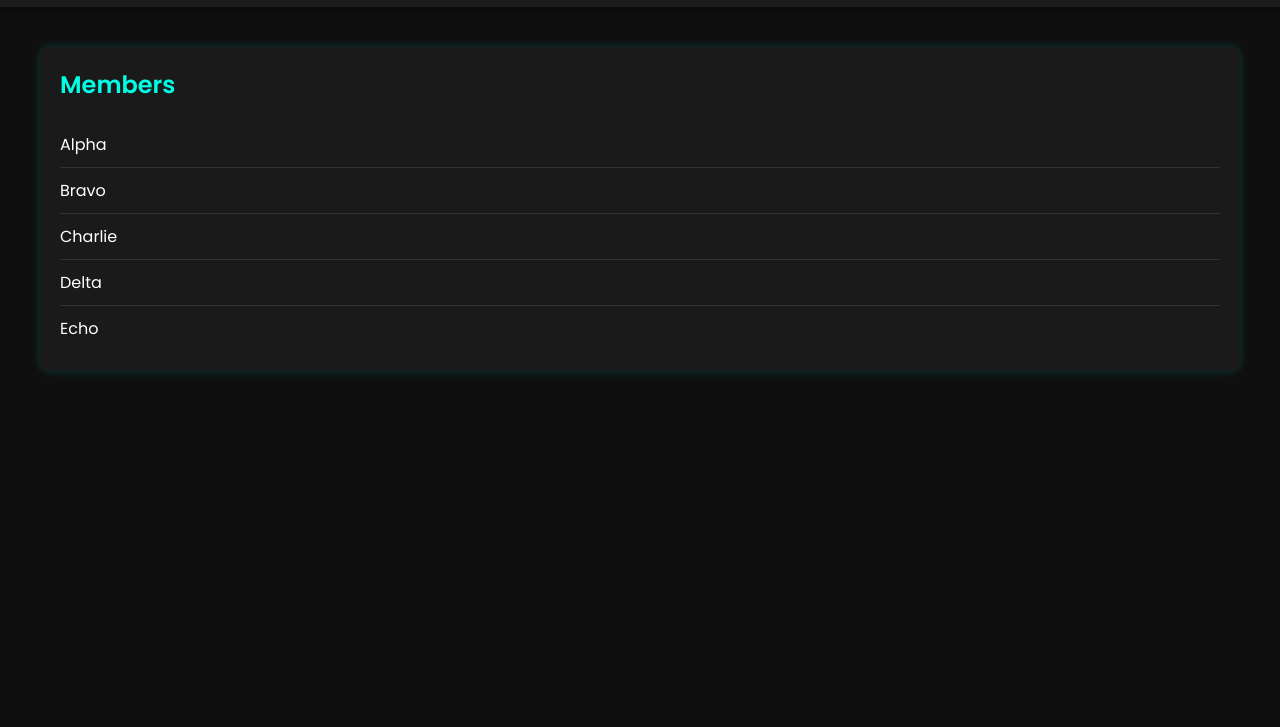
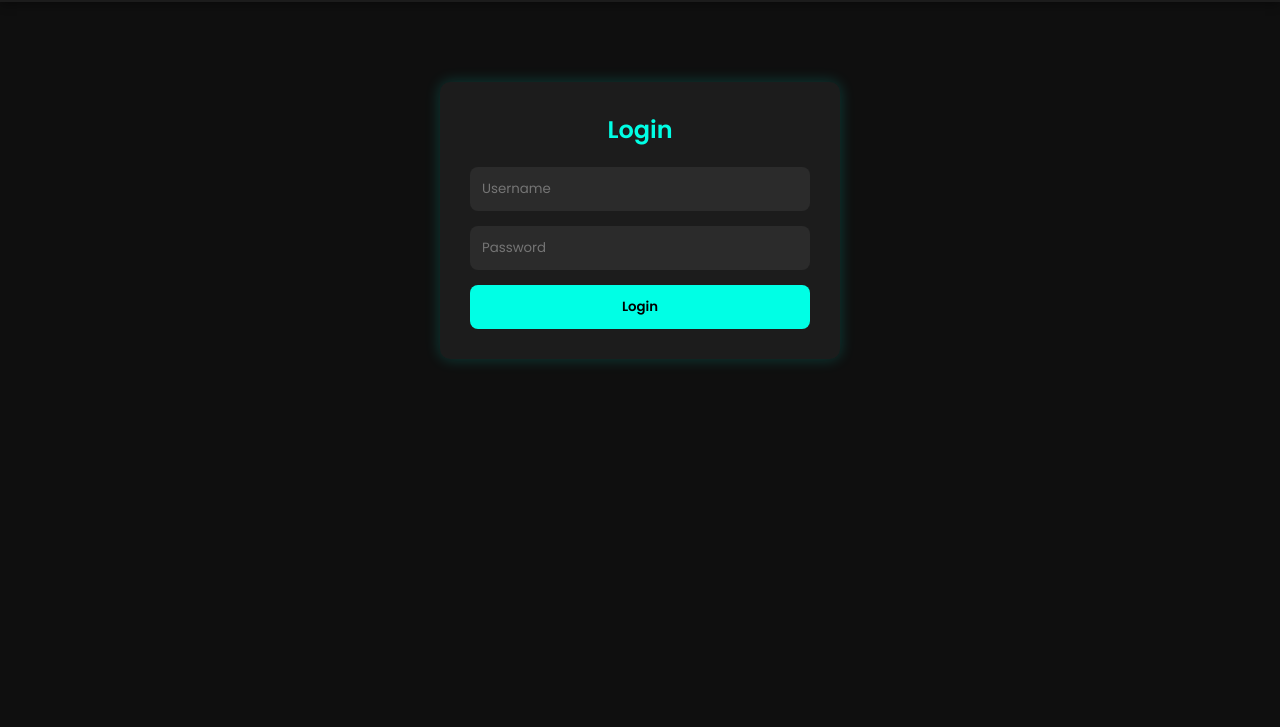
Before and after one commit to kokusz00/mythcrew, a plain HTML site: page index.html in a window 1280 px wide. Shown: the part 73-800 px from the top of the page. Drawn offline with Linux system fonts and the light colour scheme.

Commit message:
Update index.html

```diff
--- a/index.html
+++ b/index.html
@@ -58,26 +58,55 @@
     .member:last-child {
       border-bottom: none;
     }
+    .login-form {
+      background: #1c1c1c;
+      padding: 30px;
+      border-radius: 10px;
+      width: 100%;
+      max-width: 400px;
+      margin: 40px auto;
+      box-shadow: 0 0 15px rgba(0,255,229,0.2);
+    }
+    .login-form h2 {
+      color: #00ffe5;
+      margin-bottom: 20px;
+      text-align: center;
+    }
+    .login-form input {
+      width: 100%;
+      padding: 12px;
+      margin-bottom: 15px;
+      border: none;
+      border-radius: 8px;
+      background: #2b2b2b;
+      color: white;
+    }
+    .login-form button {
+      width: 100%;
+      padding: 12px;
+      background: #00ffe5;
+      color: #000;
+      border: none;
+      border-radius: 8px;
+      font-weight: 600;
+      cursor: pointer;
+    }
   </style>
 </head>
 <body>
   <header>
     <div class="logo">Myth Crew</div>
-    <div id="authArea">
-      <!-- Login/User Display Here -->
-    </div>
+    <div id="authArea"></div>
   </header>
   <div class="container">
-    <div class="member-list">
+    <div id="loginSection"></div>
+    <div class="member-list" id="memberSection" style="display: none;">
       <h2>Members</h2>
-      <div id="members">
-        <!-- Member list will appear here -->
-      </div>
+      <div id="members"></div>
     </div>
   </div>
 
   <script>
-    // Example login state simulation
     let loggedInUser = localStorage.getItem('mythUser') || null;
 
     function renderAuthArea() {
@@ -85,39 +114,63 @@
       authArea.innerHTML = '';
       if (loggedInUser) {
         authArea.innerHTML = `<span>Welcome, <strong>${loggedInUser}</strong></span>`;
-      } else {
-        const loginBtn = document.createElement('button');
-        loginBtn.textContent = 'Login';
-        loginBtn.className = 'auth-btn';
-        loginBtn.onclick = showLoginPrompt;
-        authArea.appendChild(loginBtn);
       }
     }
 
-    function showLoginPrompt() {
-      const username = prompt('Username:');
-      const password = prompt('Password:');
-      if (username && password) {
-        // TODO: Real validation can be added
-        localStorage.setItem('mythUser', username);
-        loggedInUser = username;
+    function renderLoginForm() {
+      const loginSection = document.getElementById('loginSection');
+      const memberSection = document.getElementById('memberSection');
+
+      if (loggedInUser) {
+        loginSection.style.display = 'none';
+        memberSection.style.display = 'block';
+        return;
+      }
+
+      loginSection.innerHTML = `
+        <div class="login-form">
+          <h2>Login</h2>
+          <input type="text" id="username" placeholder="Username" />
+          <input type="password" id="password" placeholder="Password" />
+          <button onclick="handleLogin()">Login</button>
+        </div>
+      `;
+    }
+
+    function handleLogin() {
+      const user = document.getElementById('username').value;
+      const pass = document.getElementById('password').value;
+      if (user && pass) {
+        // TODO: Replace with secure validation logic
+        localStorage.setItem('mythUser', user);
+        loggedInUser = user;
         renderAuthArea();
+        renderLoginForm();
+        loadMembers();
       }
     }
 
     function loadMembers() {
-      const memberData = ['Alpha', 'Bravo', 'Charlie', 'Delta', 'Echo'];
+      const members = [
+        { name: 'Alpha', role: 'Leader', activity: 'Online 2 hours ago' },
+        { name: 'Bravo', role: 'Co-Leader', activity: 'Online 5 hours ago' },
+        { name: 'Charlie', role: 'Member', activity: 'Online 3 hours ago' },
+        { name: 'Delta', role: 'Member', activity: 'Online 1 day ago' },
+        { name: 'Echo', role: 'Trial', activity: 'Online 20 mins ago' },
+      ];
       const membersDiv = document.getElementById('members');
-      memberData.forEach(member => {
+      membersDiv.innerHTML = '';
+      members.forEach(member => {
         const div = document.createElement('div');
         div.className = 'member';
-        div.textContent = member;
+        div.innerHTML = `<strong>${member.name}</strong> - ${member.role} <br><small>${member.activity}</small>`;
         membersDiv.appendChild(div);
       });
     }
 
     renderAuthArea();
-    loadMembers();
+    renderLoginForm();
+    if (loggedInUser) loadMembers();
   </script>
 </body>
 </html>
```
